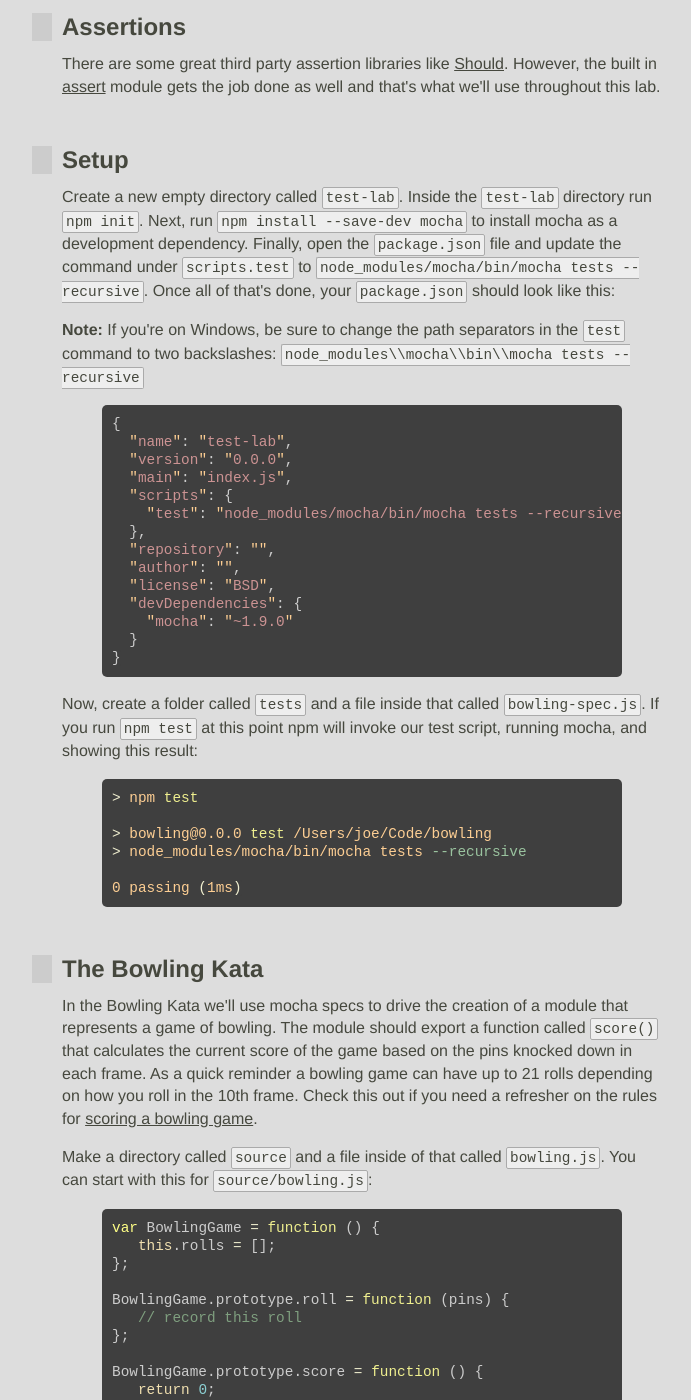
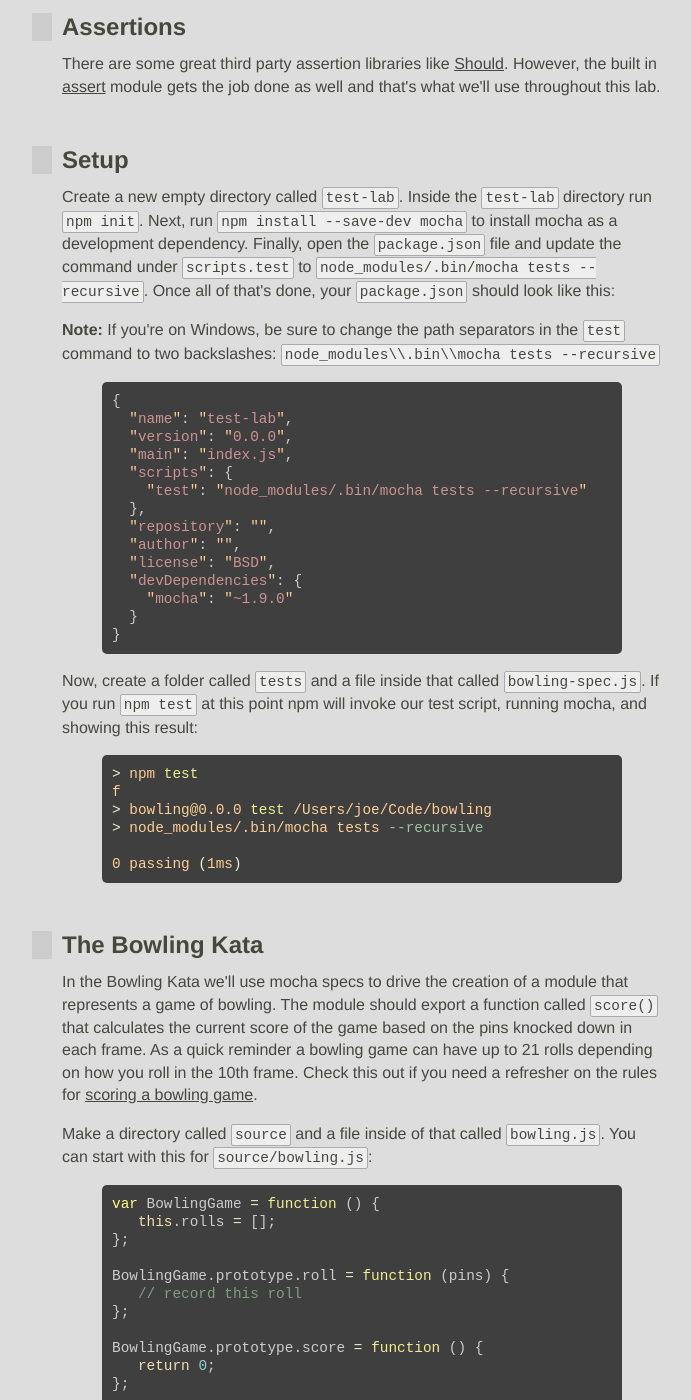
Before and after one commit to JavaScriptKC/workshop, a Jekyll site: the page built from _posts/2013-05-1-test.md, in a window 1280 px wide and 1400 px high, scrolled down 1042 px. Shown: the whole window, without its empty margins (278-969 px from the left). Built offline with Jekyll 4.4.1, drawn with Linux system fonts in a browser that asks for light colours; nearby versions of some CDN libraries; some web fonts are replaced; comment, search, counter and statistics services are not loaded; some of the changed text lies outside the part shown.

Commit message:
Updated path

```diff
--- a/_posts/2013-05-1-test.md
+++ b/_posts/2013-05-1-test.md
@@ -42,9 +42,9 @@ There are some great third party assertion libraries like [Should](https://githu
 
 ## Setup
 
-Create a new empty directory called `test-lab`. Inside the `test-lab` directory run `npm init`. Next, run `npm install --save-dev mocha` to install mocha as a development dependency. Finally, open the `package.json` file and update the command under `scripts.test` to `node_modules/mocha/bin/mocha tests --recursive`. Once all of that\'s done, your `package.json` should look like this:
+Create a new empty directory called `test-lab`. Inside the `test-lab` directory run `npm init`. Next, run `npm install --save-dev mocha` to install mocha as a development dependency. Finally, open the `package.json` file and update the command under `scripts.test` to `node_modules/.bin/mocha tests --recursive`. Once all of that\'s done, your `package.json` should look like this:
 
-**Note:** If you\'re on Windows, be sure to change the path separators in the `test` command to two backslashes: `node_modules\\mocha\\bin\\mocha tests --recursive`
+**Note:** If you\'re on Windows, be sure to change the path separators in the `test` command to two backslashes: `node_modules\\.bin\\mocha tests --recursive`
 
 {% highlight javascript %}
 {
@@ -52,7 +52,7 @@ Create a new empty directory called `test-lab`. Inside the `test-lab` directory
   "version": "0.0.0",
   "main": "index.js",
   "scripts": {
-    "test": "node_modules/mocha/bin/mocha tests --recursive"
+    "test": "node_modules/.bin/mocha tests --recursive"
   },
   "repository": "",
   "author": "",
@@ -67,9 +67,9 @@ Now, create a folder called `tests` and a file inside that called `bowling-spec.
 
 {% highlight bash %}
 > npm test
-
+f
 > bowling@0.0.0 test /Users/joe/Code/bowling
-> node_modules/mocha/bin/mocha tests --recursive
+> node_modules/.bin/mocha tests --recursive
 
 0 passing (1ms)
 {% endhighlight%}
@@ -130,7 +130,7 @@ The result of running NPM test should now look like this:
 > npm test
 
 > bowling@0.0.0 test /Users/joe/Code/bowling
-> node_modules/mocha/bin/mocha tests --recursive
+> node_modules/.bin/mocha tests --recursive
   ․․
 
   1 passing (4ms)
```
